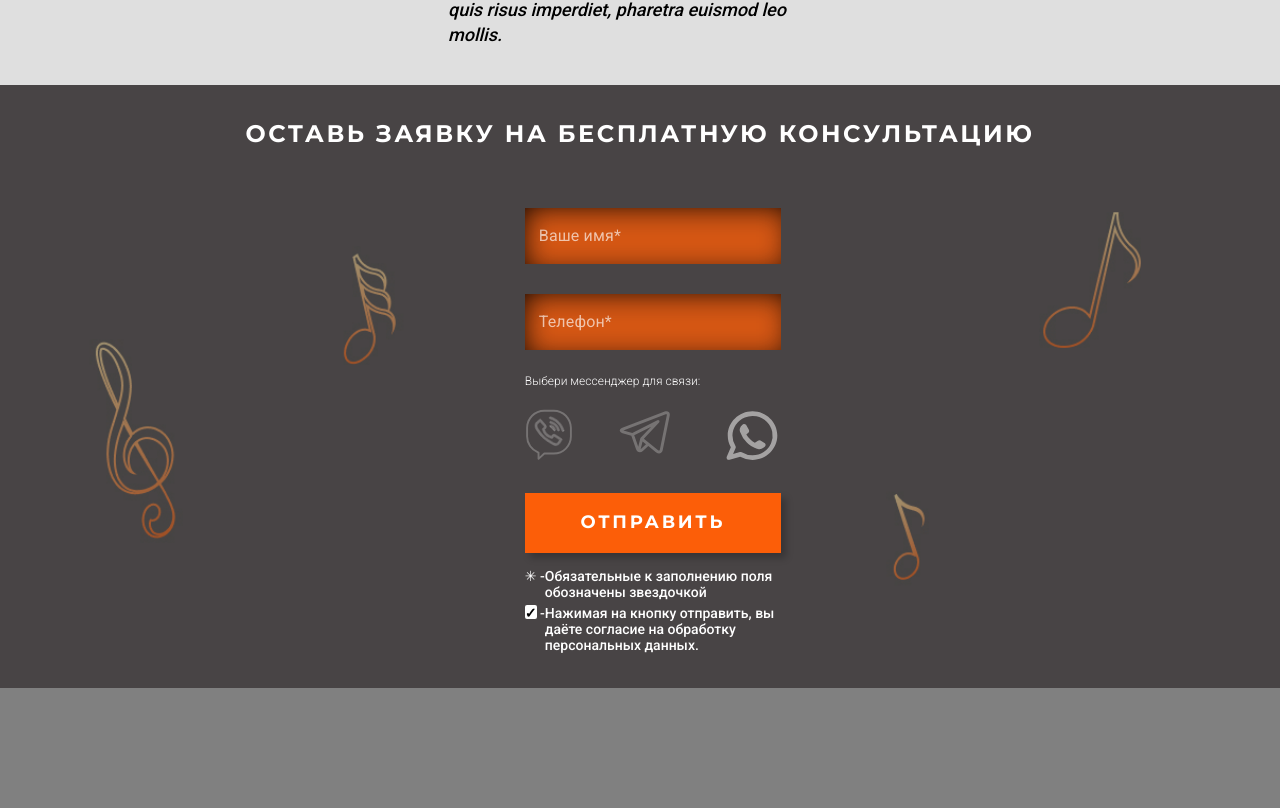
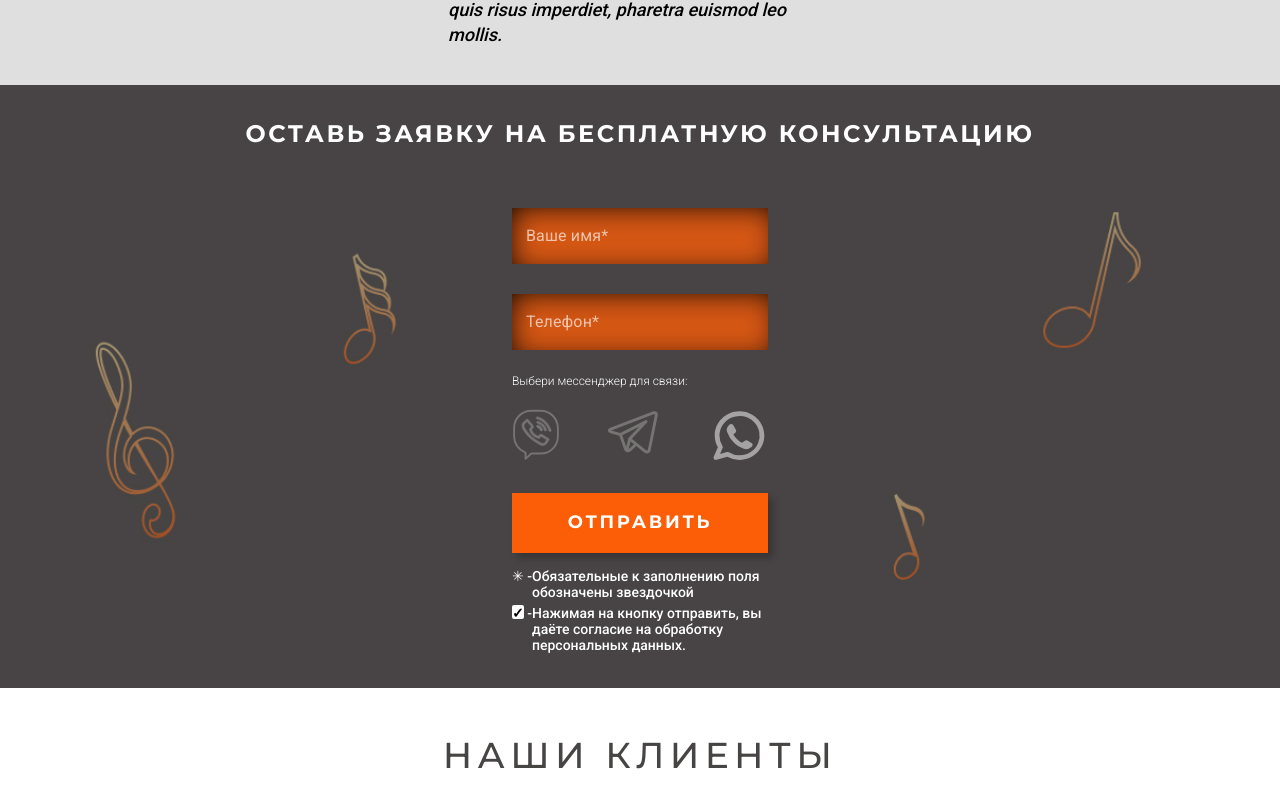
Before and after one commit to EvgeniyTyupa/shiningWeb, a React (Create React App) app in the folder front/: page / in a window 1280 px wide. Shown: the part 5979-6787 px from the top of the page. Before the commit the page ends 6667 px from the top, so only its background shows below. Built offline with nearby package versions, Linux system fonts and the light colour scheme; what redux-multi would draw is missing.

Commit message:
partners

```diff
--- a/front/public/locales/ru/translation.json
+++ b/front/public/locales/ru/translation.json
@@ -61,5 +61,8 @@
     },
     "order": {
         "title": "Оставь заявку на бесплатную консультацию"
+    },
+    "partners": {
+        "title": "Наши клиенты"
     }
 }
--- a/front/src/Pages/Main/Main.jsx
+++ b/front/src/Pages/Main/Main.jsx
@@ -191,6 +191,10 @@ const Main = (props) => {
                     <OrderForm/>
                 </div>
             </div>
+            <div className={classes.partners}>
+                <h2>{t("partners.title")}</h2>
+
+            </div>
         </div>
     )
 }
--- a/front/src/Pages/Main/Main.module.css
+++ b/front/src/Pages/Main/Main.module.css
@@ -345,6 +345,9 @@
     padding-bottom: 30px;
     overflow-y: hidden;
 }
+.order div {
+    margin-left: 0;
+}
 
 .order h3 {
     font-style: normal;
@@ -359,6 +362,27 @@
     margin-block-end: 50px;
 }
 
+/* PARTNERS */
+
+.partners {
+    width: 100%;
+    display: flex;
+    flex-direction: column;
+    align-items: center;
+    background-color: white;
+}
+.partners h2 {
+    font-weight: 500;
+    font-size: 36px;
+    line-height: 44px;
+    letter-spacing: 0.15em;
+    text-transform: uppercase;
+    margin-block-end: 65px;
+    margin-block-start: 45px;
+    text-align: center;
+    color: #474444;
+}
+
 @media screen and (max-width: 1500px) {
     .merities {
         width: 100%;
```
